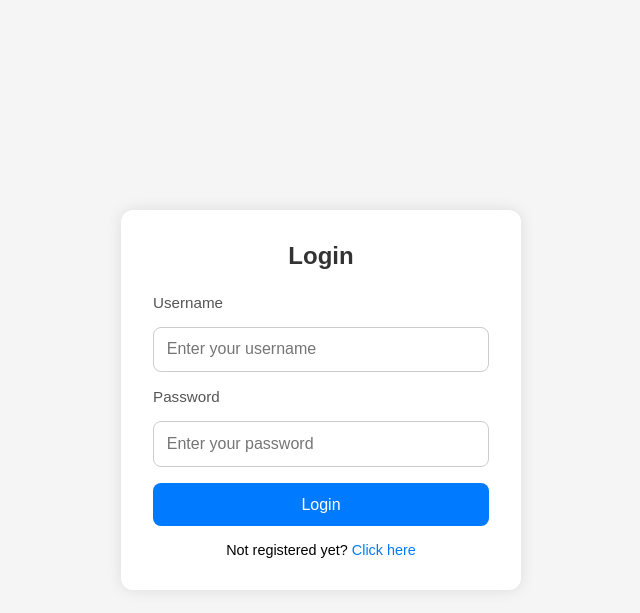
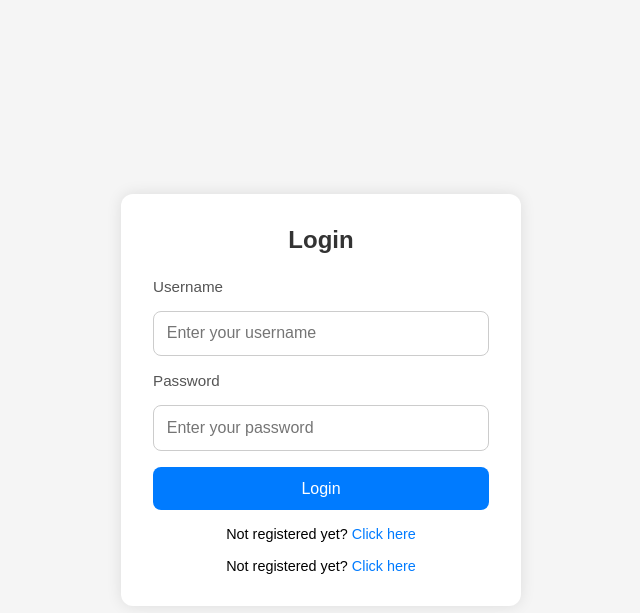
Before and after one commit to AZIMBOY4050/car_sales, a PHP site: page / in a window 1280 px wide. Shown: the top 613 px of the page, without its empty margins (319-959 px from the left). Run offline with PHP 8.4, Linux system fonts and the light colour scheme.

Commit message:
added p teg in index.php

```diff
--- a/ex1/index.php
+++ b/ex1/index.php
@@ -24,6 +24,9 @@
         Not registered yet? <a href="register.php">Click here</a>
     </p>
 
+      <p class="register-link">
+        Not registered yet? <a href="register.php">Click here</a>
+    </p>
 </div>
 
 </body>
```
